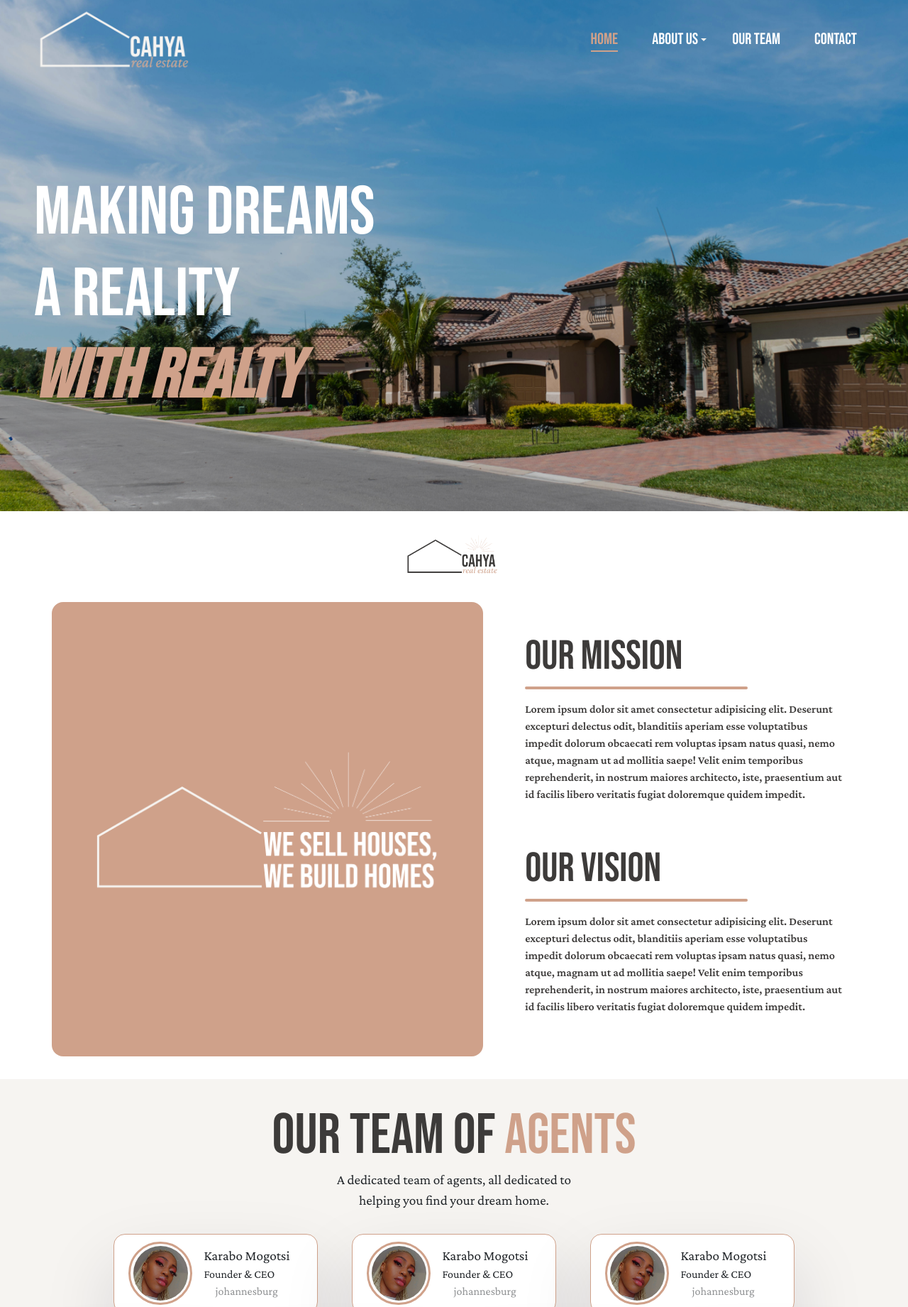
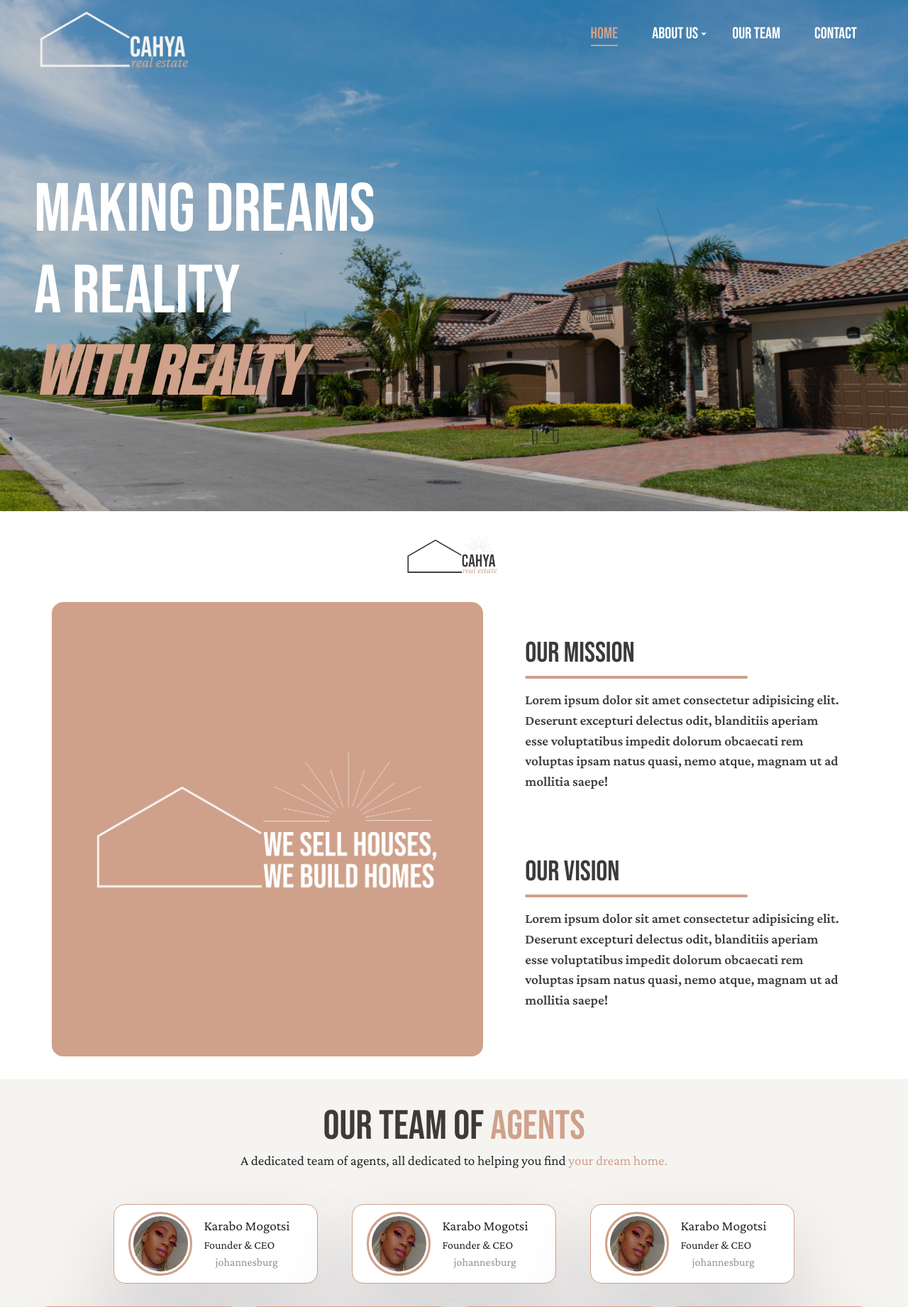
Before and after one commit to CodeMasterWinter/CahyaRealEstate, a Django app: page / in a window 1280 px wide. Shown: the top 1841 px of the page at 71% size. Run offline with Django 5.2, Linux system fonts and the light colour scheme; some libraries are stand-ins or nearby versions.

Commit message:
removed over-specificity with classnames in HTML tags

```diff
--- a/CahyaRealEstate/static/CahyaRealEstate/home.css
+++ b/CahyaRealEstate/static/CahyaRealEstate/home.css
@@ -66,13 +66,13 @@ nav {
     transform: scale(.95);
 }
 
-.nav-list {
+nav ul {
     display: flex;
     list-style: none;
     height: max-content;
 }
 
-.nav-item {
+nav ul li {
     display: flex;
     position: relative;
     text-align: center;
@@ -195,12 +195,12 @@ nav {
     height: calc(100% - 7rem);
 }
 
-.header-tagline {
-    font-size: 7rem;
+.header-content h1 {
+    font-size: 6rem;
     color: #ffffff;
 }
 
-.header-tagline span {
+.header-content h1 span {
     font-weight: 700;
     color: #CFA18A;
     font-style: italic;
@@ -284,16 +284,19 @@ nav {
     border: 2px solid #CFA18A;
 }
 
-.block-title {
-    font-size: 5rem;
+.company-block h1 {
     color: #3d3b3a;
 }
 
-.company-statement {
+.company-block p {
     color: #3d3b3a;
     font-size: 1.2rem;
     font-weight: 600;
-    font-family: 'Crimson Pro', 'Bebas Neue';
+    font-family: 'Crimson Pro';
+}
+
+.company-block p span{
+    display: none;
 }
 
 #team {
@@ -302,34 +305,38 @@ nav {
     background-color: #f6f4f1;
 }
 
+.team-header {
+    height: 7rem;
+    text-align: center;
+}
+
+.team-header h1 {
+    display: block;
+    color: #3d3b3a;
+    font-size: 3.6rem;
+    text-align: center;
+}
+
+.team-header h1 span {
+    color: #CFA18A;
+}
+
+.team-header p {
+    font-size: 1.2rem;
+    text-align: center;
+    font-family: 'Crimson Pro';
+}
+
+.team-header p span {
+    color: #CFA18A;
+    font-family: inherit;
+}
+
 .team-container {
     display: flex;
     margin-top: 3rem;
     align-items: center;
     flex-direction: column;
-}
-
-.team-header {
-    display: block;
-    font-size: 6rem;
-    color: #3d3b3a;
-    text-align: center;
-}
-
-.team-header span {
-    color: #CFA18A;
-}
-
-.team-tagline {
-    width: 35%;
-    font-size: 1.6rem;
-    text-align: center;
-    font-family: 'Crimson Pro', 'Bebas Neue';
-}
-
-.team-tagline span {
-    color: #CFA18A;
-    font-family: inherit;
 }
 
 .middle-row {
--- a/CahyaRealEstate/templates/CahyaRealEstate/home.html
+++ b/CahyaRealEstate/templates/CahyaRealEstate/home.html
@@ -30,31 +30,31 @@
                 <a href="/" class="logo-block py-1">
                     <img src="{% static 'CahyaRealEstate/images/brand/logo-slim-mixed-light.png' %}">
                 </a>
-                <ul class="nav-list p-0 m-0">
-                    <li class="nav-item">
+                <ul>
+                    <li>
                         <a href="{% url 'home' %}" class="nav-link mx-4 animate__animated animate__fadeInRight">Home</a>
                     </li>
-                    <li class="nav-item animate__animated animate__fadeInRight">
+                    <li class="animate__animated animate__fadeInRight">
                         <a href="#company" class="nav-link sub-link mx-4">About Us</a>
                         <ul class="sub-list p-2 m-0">
-                            <li class="sub-list-item">
-                                <a href="#company" class="sub-nav-link py-3">Our Company</a>
+                            <li>
+                                <a href="#company" class="py-3">Our Company</a>
                             </li>
-                            <li class="sub-list-item">
-                                <a href="#faqs" class="sub-nav-link py-3">FAQs</a>
+                            <li>
+                                <a href="#faqs" class="py-3">FAQs</a>
                             </li>
                         </ul>
                     </li>
-                    <li class="nav-item animate__animated animate__fadeInRight">
+                    <li class="animate__animated animate__fadeInRight">
                         <a href="#team" class="nav-link mx-4">Our Team</a>
                     </li>
-                    <li class="nav-item animate__animated animate__fadeInRight">
+                    <li class="animate__animated animate__fadeInRight">
                         <a href="#contact" class="nav-link mx-4">Contact</a>
                     </li>
                 </ul>
             </nav>
             <div class="header-content">
-                <h1 class="header-tagline m-0 animate__animated animate__fadeInUp">
+                <h1 class="animate__animated animate__fadeInUp">
                     Making Dreams<br>
                     a reality<br>
                     <span>with Realty</span>
@@ -75,40 +75,48 @@
                 <img src="{% static 'CahyaRealEstate\images\brand\logo-tagline.png' %}" alt="">
             </div>
             <div class="company-blocks">
-                <div class="company-block">
-                    <h1 class="block-title">Our Mission</h1>
+                <div class="company-block mb-4">
+                    <h1>Our Mission</h1>
                     <hr>
-                    <p class="company-statement">
+                    <p>
                         Lorem ipsum dolor sit amet consectetur adipisicing elit.
                         Deserunt excepturi delectus odit, blanditiis aperiam esse
                         voluptatibus impedit dolorum obcaecati rem voluptas ipsam
-                        natus quasi, nemo atque, magnam ut ad mollitia saepe! Velit
+                        natus quasi, nemo atque, magnam ut ad mollitia saepe!
+                        <span>
+                            Velit
                             enim temporibus reprehenderit, in nostrum maiores architecto,
                             iste, praesentium aut id facilis libero veritatis fugiat
                             doloremque quidem impedit.
+                        </span>
                     </p>
                 </div>
                 <div class="company-block">
-                    <h1 class="block-title">Our Vision</h1>
+                    <h1>Our Vision</h1>
                     <hr>
-                    <p class="company-statement">
+                    <p>
                         Lorem ipsum dolor sit amet consectetur adipisicing elit.
                         Deserunt excepturi delectus odit, blanditiis aperiam esse
                         voluptatibus impedit dolorum obcaecati rem voluptas ipsam
-                        natus quasi, nemo atque, magnam ut ad mollitia saepe! Velit
+                        natus quasi, nemo atque, magnam ut ad mollitia saepe!
+                        <span>
+                            Velit
                             enim temporibus reprehenderit, in nostrum maiores architecto,
                             iste, praesentium aut id facilis libero veritatis fugiat
                             doloremque quidem impedit.
+                        </span>
                     </p>
                 </div>
             </div>
         </div>
     </section>
     <section id="team">
-        <h1 class="team-header m-0">Our team of <span>Agents</span></h1>
-        <p class="team-tagline mx-auto">
-            A dedicated team of agents, all dedicated to helping you find your dream home.
+        <div class="team-header">
+            <h1 class="m-0">Our team of <span>Agents</span></h1>
+            <p>
+                A dedicated team of agents, all dedicated to helping you find <span>your dream home.</span>
             </p>
+        </div>
         <div class="container-fluid team-container">
             <div class="row">
                 <div class="executive-card">
@@ -250,10 +258,12 @@
     </section>
     <section id="faqs">
         <div class="container-xl faqs-container">
-            <h1 class="faqs-title m-0 pt-4">Frequently Asked Questions<i class="fa-solid fa-circle-question mx-4"></i></h1>
-            <p class="faqs-explanation">
+            <div class="faqs-header">
+                <h1 class="m-0 pt-4">Frequently Asked Questions<i class="fa-solid fa-circle-question mx-4"></i></h1>
+                <p>
                     If you cannot find the answers you need, please reach out using our <a href="#contact">contact</a> form.
                 </p>
+            </div>
             <div class="accordion accordion-flush" id="faq-accordion">
                 <div class="accordion-item">
                   <h2 class="accordion-header">
@@ -319,12 +329,12 @@
         </div>
     </section>
     <section id="contact" class="p-5">
-        <div class="container-fluid contact-container p-4">
+        <div class="container-fluid contact-container p-0">
             <div class="contact-text">
-                <span class="contact-tag first px-5">Reach</span>
-                <span class="contact-tag second px-5">out,</span>
-                <span class="contact-tag third px-5">let's</span>
-                <span class="contact-tag fourth px-5">talk</span>
+                <span class="first px-5">Reach</span>
+                <span class="second px-5">out,</span>
+                <span class="third px-5">let's</span>
+                <span class="fourth px-5">talk</span>
             </div>
             <form id="contact-form" action="{% url 'home' %}" method="post" class="row p5">
                 {% csrf_token %}
```
Also changed, not shown: other parts of CahyaRealEstate/static/CahyaRealEstate/home.css (+18 -18 lines), CahyaRealEstate/static/CahyaRealEstate/animations.css (deleted, +0 -31 lines), README.md. Lines whose indentation alone changed are shown as unchanged.
